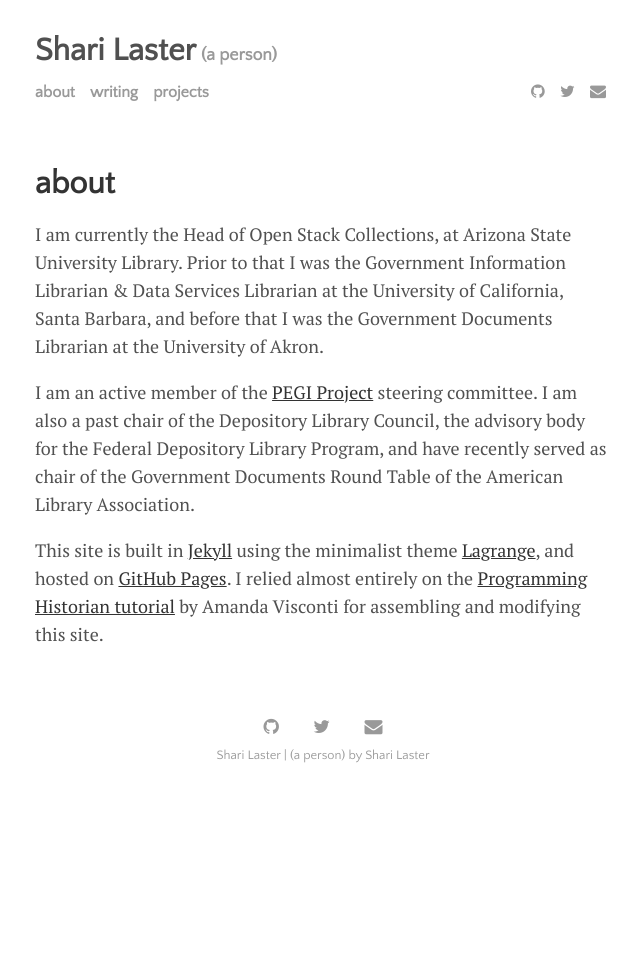
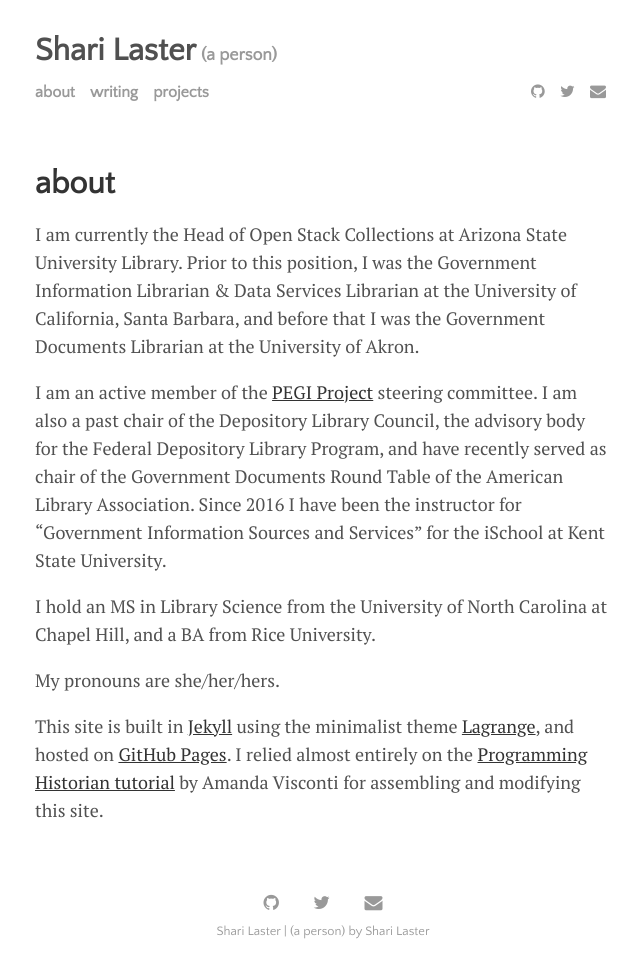
Before and after one commit to sharilaster/sharilaster, a Jekyll site: the page built from menu/about.md, in a window 1280 px wide. Shown: the whole page, without its empty margins (317-957 px from the left). Built offline with Jekyll 4.4.1, drawn with Linux system fonts in a browser that asks for light colours; nearby versions of some CDN libraries; before the commit the page ends 900 px from its top, so only the background shows below that.

Commit message:
Updated About page to add education and pronouns.

```diff
--- a/menu/about.md
+++ b/menu/about.md
@@ -2,8 +2,12 @@
 layout: page
 title: about
 ---
-I am currently the Head of Open Stack Collections, at Arizona State University Library. Prior to that I was the Government Information Librarian & Data Services Librarian at the University of California, Santa Barbara, and before that I was the Government Documents Librarian at the University of Akron.
+I am currently the Head of Open Stack Collections at Arizona State University Library. Prior to this position, I was the Government Information Librarian & Data Services Librarian at the University of California, Santa Barbara, and before that I was the Government Documents Librarian at the University of Akron.
 
-I am an active member of the [PEGI Project](https://www.pegiproject.org/) steering committee. I am also a past chair of the Depository Library Council, the advisory body for the Federal Depository Library Program, and have recently served as chair of the Government Documents Round Table of the American Library Association.
+I am an active member of the [PEGI Project](https://www.pegiproject.org/) steering committee. I am also a past chair of the Depository Library Council, the advisory body for the Federal Depository Library Program, and have recently served as chair of the Government Documents Round Table of the American Library Association. Since 2016 I have been the instructor for "Government Information Sources and Services" for the iSchool at Kent State University.
+
+I hold an MS in Library Science from the University of North Carolina at Chapel Hill, and a BA from Rice University.
+
+My pronouns are she/her/hers.
 
 This site is built in [Jekyll](https://jekyllrb.com/) using the minimalist theme [Lagrange](https://lenpaul.github.io/Lagrange/ "Lagrange, a minimalist Jekyll theme"), and hosted on [GitHub Pages](https://pages.github.com/). I relied almost entirely on the [Programming Historian tutorial](http://programminghistorian.org/lessons/building-static-sites-with-jekyll-github-pages "Building a static website with Jekyll and GitHub Pages") by Amanda Visconti for assembling and modifying this site.
```
